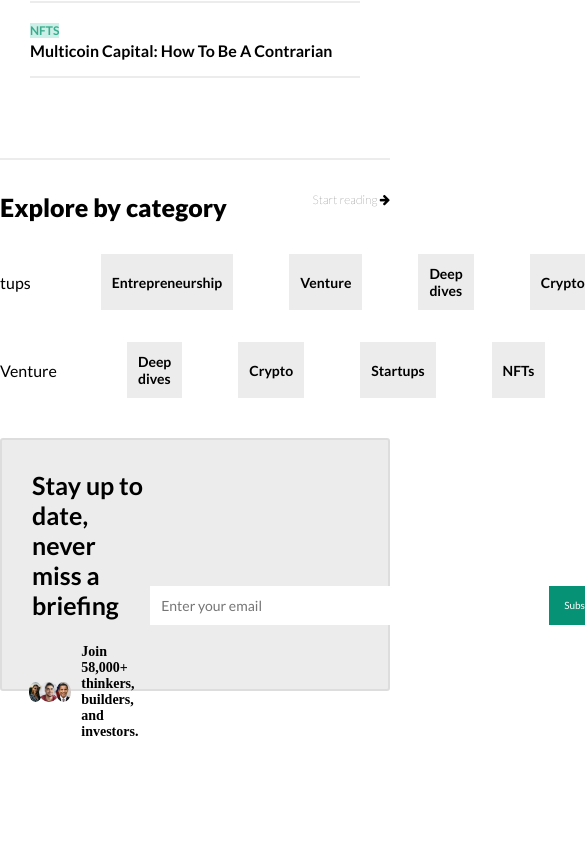
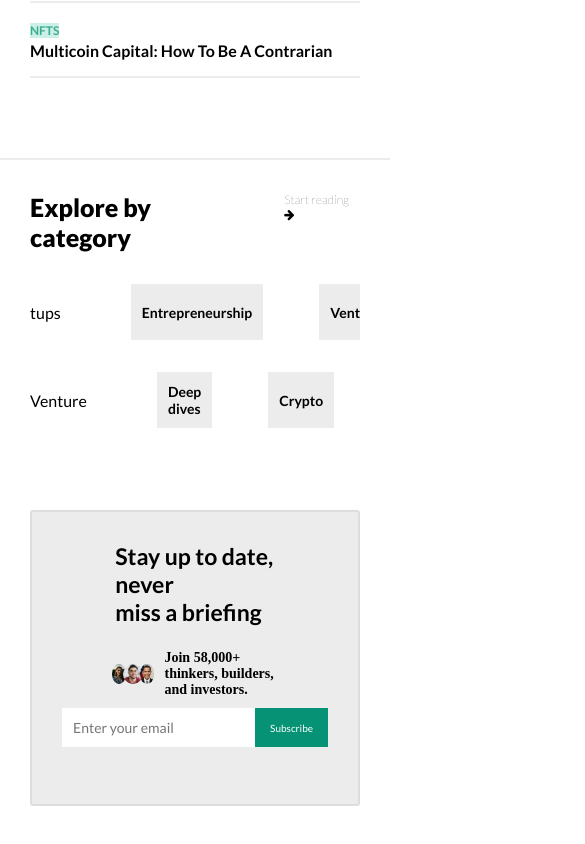
Before and after one commit to chinonsoazodo88/TheGeneralistBlog, a plain HTML site: page index.html in a window 390 px wide. Shown: the part 1842-2686 px from the top of the page, 585 px wide, since content can reach past the window. Before the commit the page ends 2601 px from the top, so only its background shows below. Drawn offline with Linux system fonts and the light colour scheme.

Commit message:
updated css responsiveness

```diff
--- a/index.html
+++ b/index.html
@@ -129,11 +129,12 @@
         </section>
     </main>
 
-    <footer>
+    <footer class="genLayout">
         <div class="foot">
             <p class="explore">Explore by category</p>
             <p class="startReading">Start reading <span><i class="fa fa-arrow-right" aria-hidden="true"></i></span></p>
         </div>
+        <div class="scroll-wrapper">
             <div class="write">
                 <p><span>tu</span>ps</p>
             <div class="contOne">
@@ -162,6 +163,7 @@
             </div>
                 <p>Sta<span>rt</span></p>
             </div>
+        </div>
         <section class="subscription-section">
             <div class="subscription-container">
                 <div class="subscription-text">
--- a/style.css
+++ b/style.css
@@ -268,13 +268,17 @@ main{
     text-transform: capitalize;
 }
 
+footer{
+    width: 100%;
+}
+
 .foot{
     display: flex;
     flex-direction: row;
     justify-content: space-between;
     max-width: 1100px;
     margin: 2rem auto;
-    /* margin-top: 2rem; */
+    margin-top: 2rem;
 }
 
 .explore{
@@ -285,6 +289,13 @@ main{
 .startReading{
     font-size: 12px;
     font-weight: 100;
+}
+
+.scroll-wrapper{
+    overflow-x: auto;
+    padding-bottom: 10px;
+    scrollbar-width: thin;
+    scrollbar-color: #fff;
 }
 
 .write , .writeUp{
@@ -500,21 +511,58 @@ main{
     box-shadow: .3rem .3rem .3rem rgb(95, 94, 95);
 }
 
-/* .subscription-section{
-    border: 2px solid blue;
+footer{
+    width: 330px;
+}
+
+.scroll-wrapper{
     width: 100%;
-    margin: auto;
+    overflow-x: auto;
+    padding-bottom: 10px;
+    scrollbar-width: thin;
+    scrollbar-color: #fff;
+}
+
+.foot{
+    display: flex;
+    justify-content: center;
+    gap: 2rem;
+}
+
+.subscription-section{
+    width: 330px;
+    text-align: left;
+    padding: 30px;
+    background: #ececec;
+    border: 2px solid #ddd; /* Rectangular border */
+    border-radius: 3px;
+    max-width: 1100px;
+    height: 35vh;
+    margin: 40px auto;
 }
 
 .subscription-container{
-    border: 2px solid green;
     width: 100%;
-    margin: auto;
+    display: flex;
+    flex-direction: column;
+}
+
+.subscription-text{
+    display: flex;
+    justify-content: center;
+    align-items: center;
+    flex-direction: column;
+    width: 330px;
+}
+
+.subscription-text > h2{
+    margin-left: auto;
+    font-size: 23px;
 }
 
 .subscription-form{
-    border: 2px solid orange;
+    /* border: 2px solid orange; */
     width: 100%;
-    margin: auto;
-} */
+    margin: 10px 0;
 }
+}
```
Lines whose indentation alone changed are shown as unchanged.
